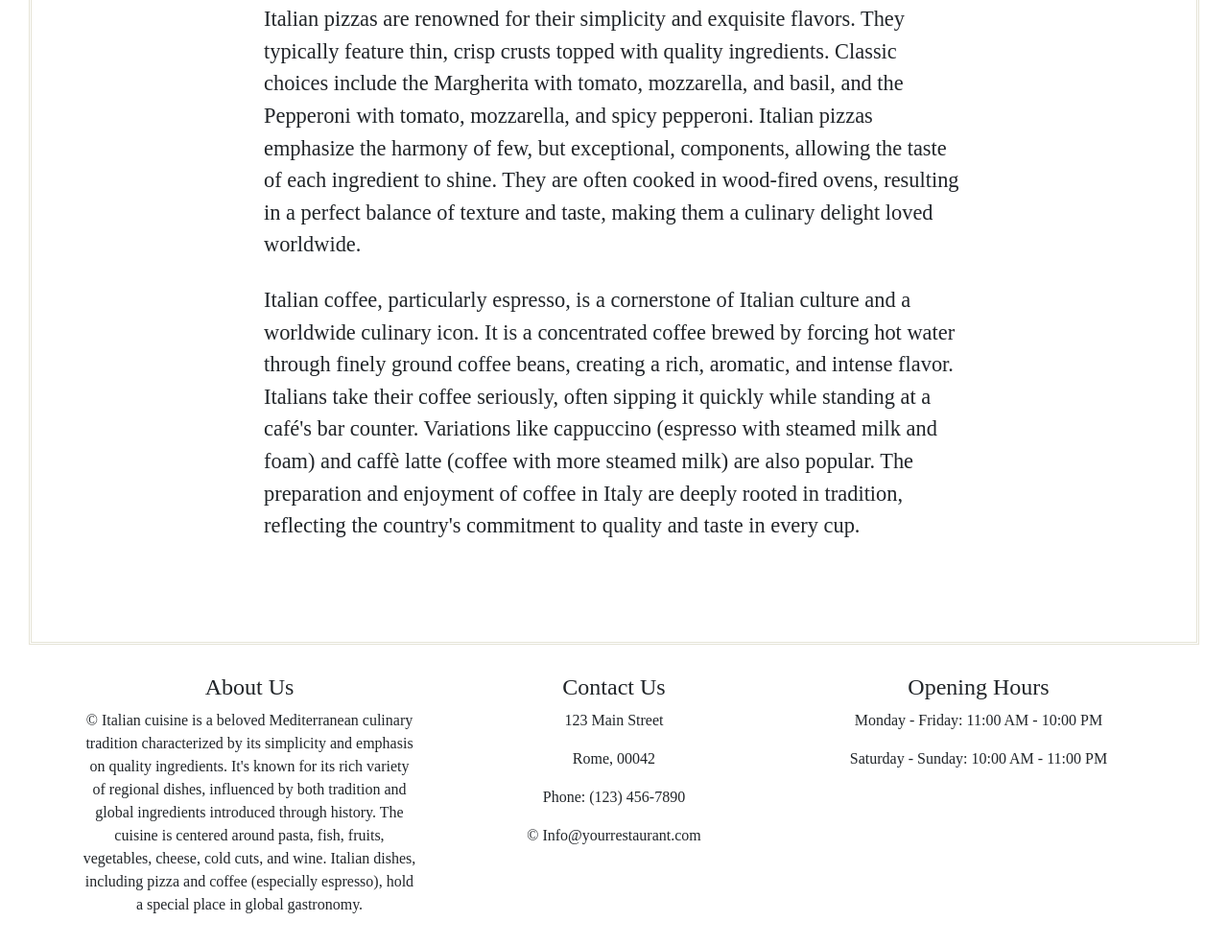
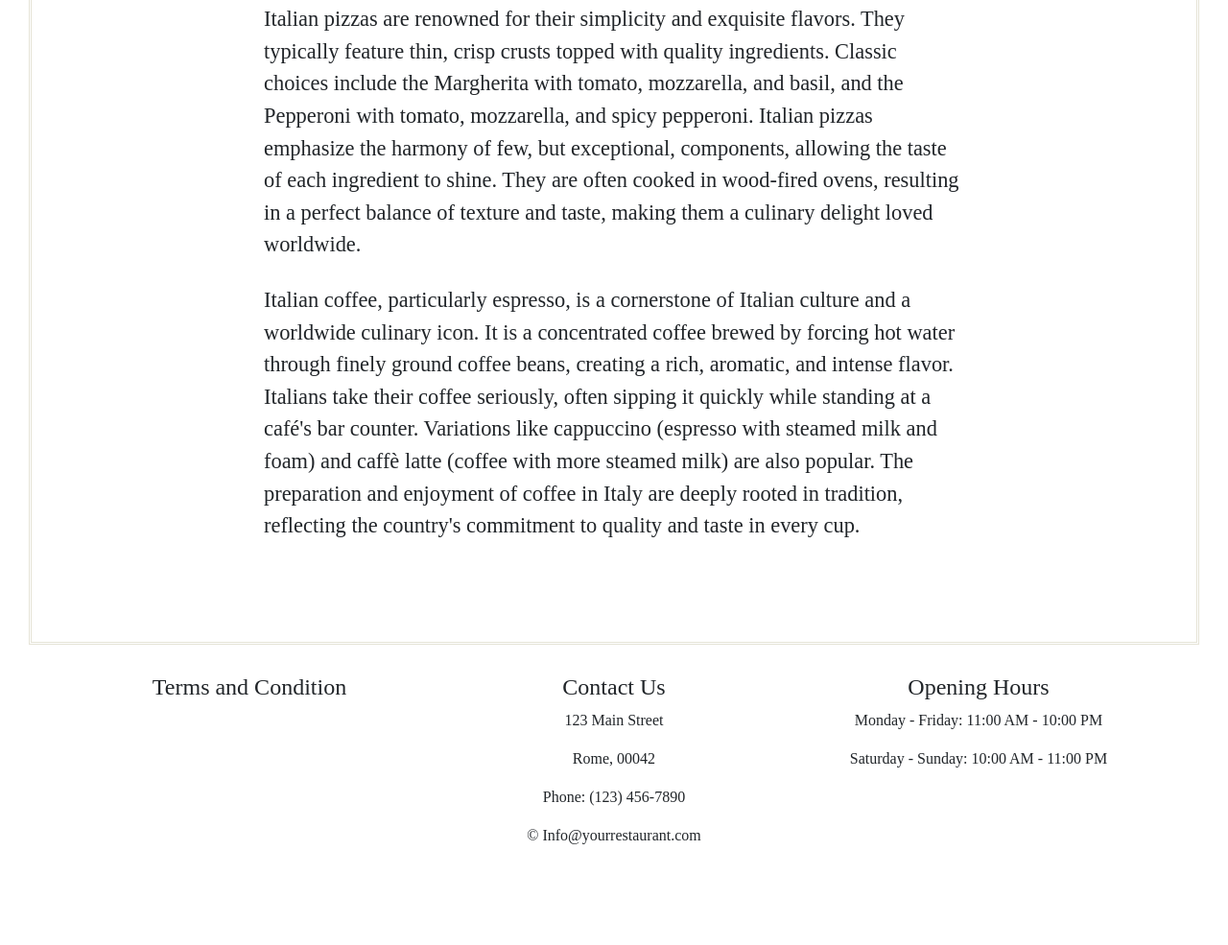
Before and after one commit to devilsatyam/Restaurant-Website, a plain HTML site: page article.html in a window 1280 px wide. Shown: the part 1074-2059 px from the top of the page at 96% size. After the commit the page ends 2003 px from the top, so only its background shows below. Drawn offline with nearby package versions, Linux system fonts and the light colour scheme; a web font is replaced by a local one.

Commit message:
Update article.html

```diff
--- a/article.html
+++ b/article.html
@@ -83,14 +83,8 @@
                 <div class="container">
                     <div class="row">
                         <div class="col-md-4">
-                            <h4>About Us</h4>
-                            <p>&copy; Italian cuisine is a beloved Mediterranean culinary tradition characterized
-                                by its simplicity and emphasis on quality ingredients. It's known for its
-                                rich variety of regional dishes, influenced by both tradition and global
-                                ingredients introduced through history. The cuisine is centered around pasta,
-                                fish, fruits, vegetables, cheese, cold cuts, and wine. Italian dishes,
-                                including pizza and coffee (especially espresso), hold a special place in
-                                global gastronomy.</p>
+                            <h4>Terms and Condition</h4>
+                            <p></p>
                         </div>
                         <div class="col-md-4">
                             <h4>Contact Us</h4>
```
